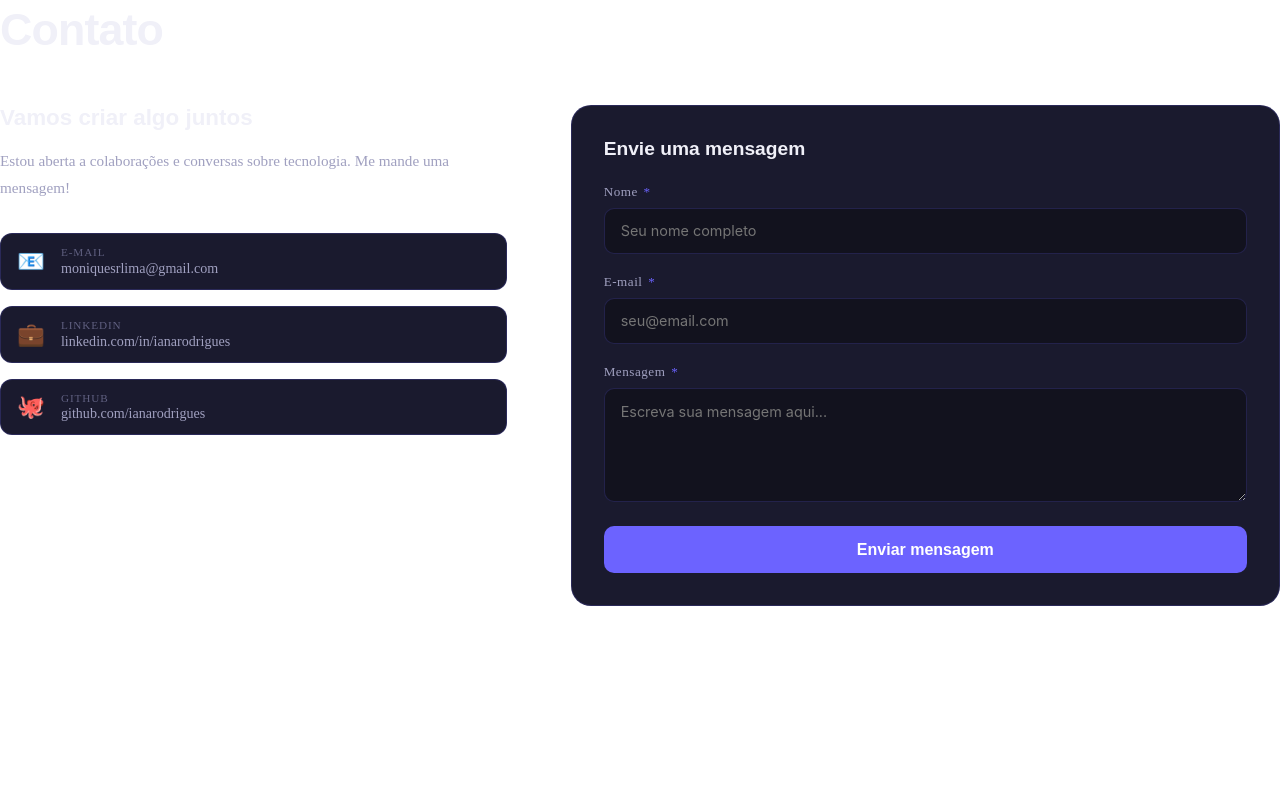
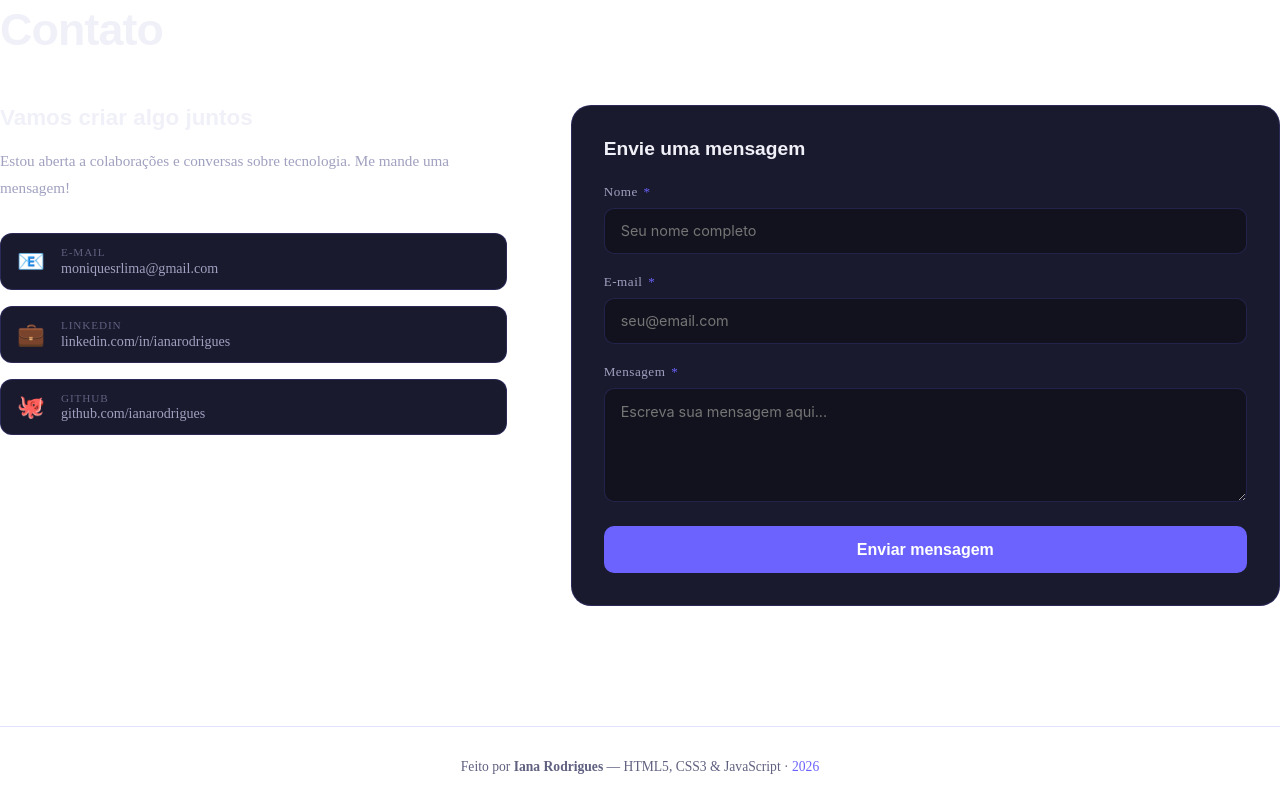
Before and after one commit to ianarodrigues/iana-rodrigues-portfolio, a plain HTML site: page index.html in a window 1280 px wide. Shown: the part 3851-4658 px from the top of the page. Before the commit the page ends 4577 px from the top, so only its background shows below. Drawn offline with Linux system fonts and the light colour scheme.

Commit message:
feat: add footer section

```diff
--- a/css/style.css
+++ b/css/style.css
@@ -938,6 +938,21 @@ nav {
   background: var(--accent-light);
 }
 
+footer {
+  border-top: 1px solid var(--border);
+  padding: 2rem;
+  text-align: center;
+}
+
+footer p {
+  font-size: 0.85rem;
+  color: var(--text-muted);
+}
+
+footer span {
+  color: var(--accent);
+}
+
 .reveal {
   opacity: 0;
   transform: translateY(30px);
--- a/index.html
+++ b/index.html
@@ -542,7 +542,12 @@
 
   </main>
 
-  <footer></footer>
+  <footer>
+    <p>
+      Feito por <strong>Iana Rodrigues</strong> —
+      HTML5, CSS3 &amp; JavaScript · <span id="ano-atual"></span>
+    </p>
+  </footer>
 
   <script src="./js/script.js"></script>
 
--- a/js/script.js
+++ b/js/script.js
@@ -151,3 +151,5 @@ document.addEventListener('keydown', (e) => {
     fecharModal();
   }
 });
+
+document.getElementById('ano-atual').textContent = new Date().getFullYear();
```
